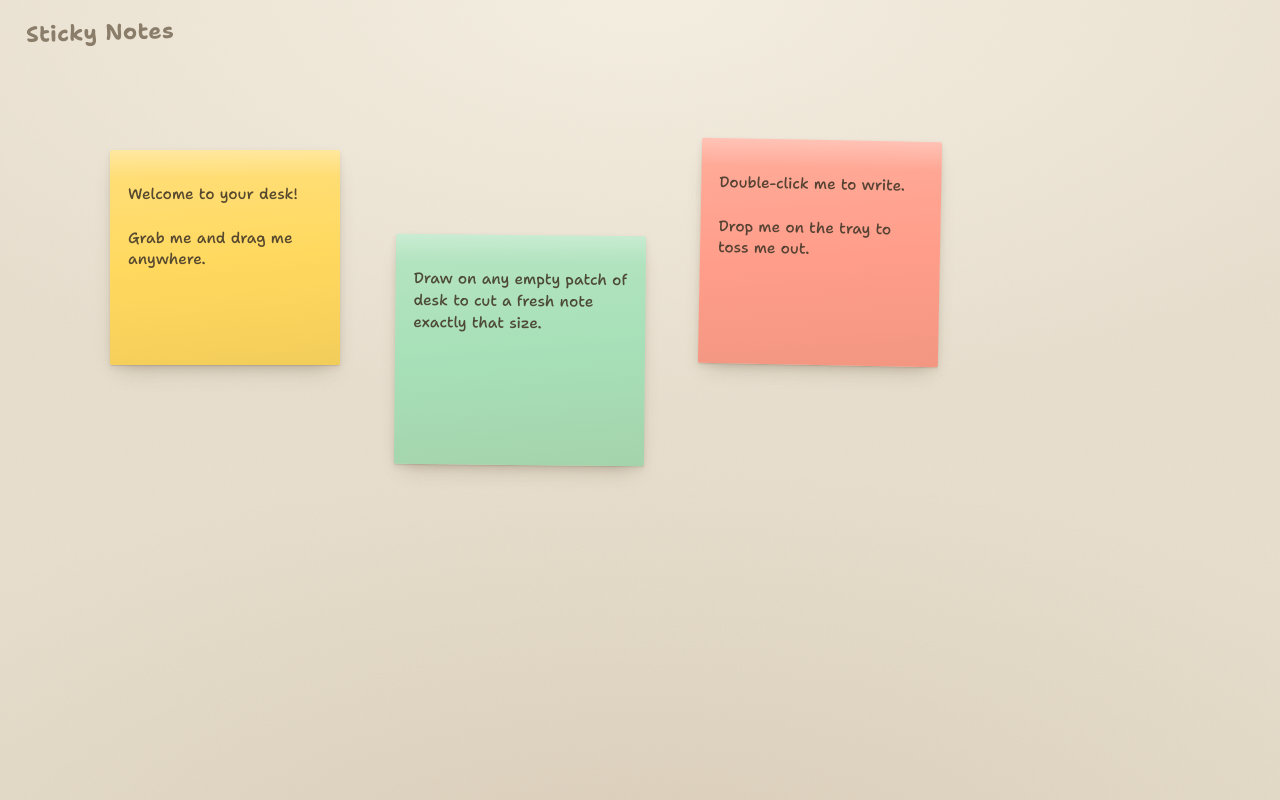
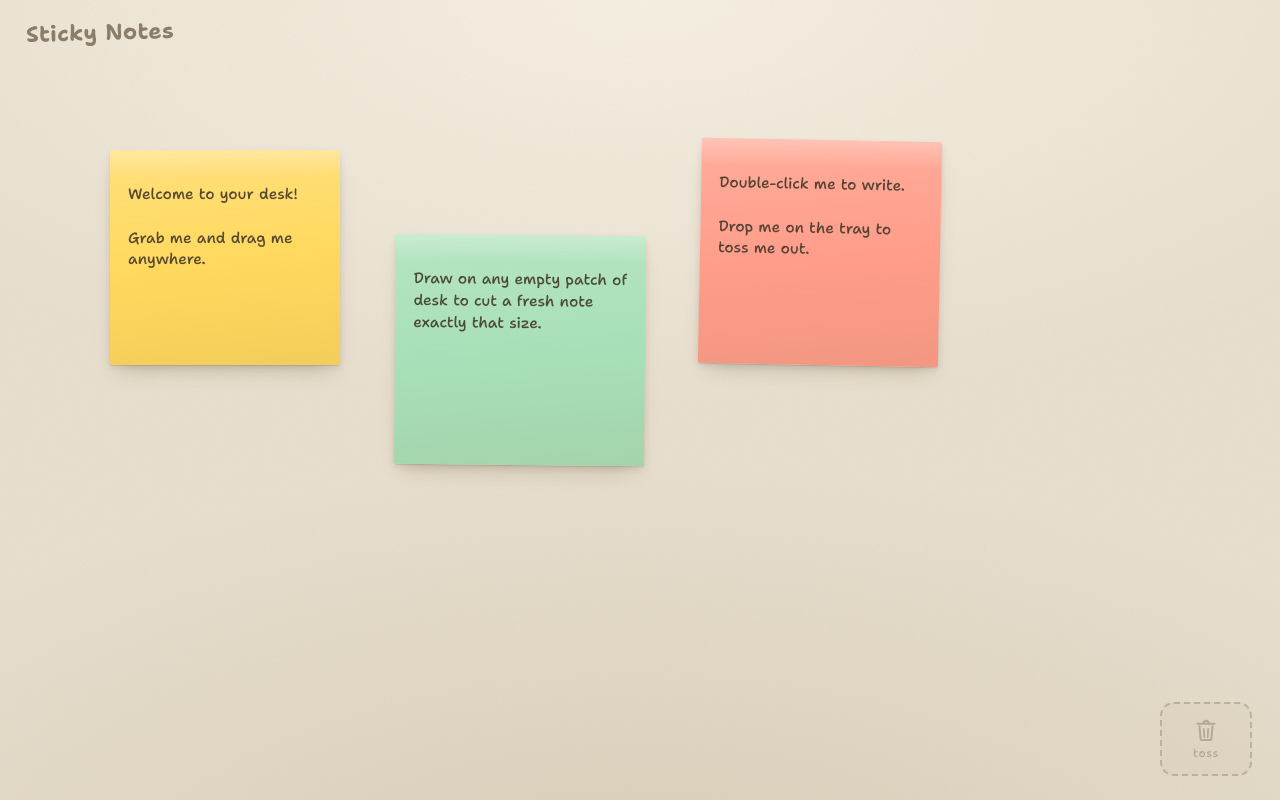
Before and after one commit to DmitryKandratsenka/sticky-notes, a React (Vite) app: page / in a window 1280 px wide. Built offline with nearby package versions, Linux system fonts and the light colour scheme.

Commit message:
feat(board): add trash zone with drag-to-delete

```diff
--- a/src/features/board/Board.tsx
+++ b/src/features/board/Board.tsx
@@ -3,6 +3,8 @@ import { useRef } from 'react';
 import { useNotesState } from '../../app/notesContext';
 import { Note } from '../note/Note';
 import styles from './Board.module.css';
+import { TrashApiProvider } from './trashContext';
+import { TrashZone } from './TrashZone';
 import { useDrawToCreate } from './useDrawToCreate';
 
 export function Board() {
@@ -12,11 +14,14 @@ export function Board() {
   const draw = useDrawToCreate(boardRef, ghostRef);
 
   return (
+    <TrashApiProvider>
       <div className={styles.board} ref={boardRef} onPointerDown={draw.onPointerDown}>
         {Object.values(notes).map((note) => (
           <Note key={note.id} note={note} boardRef={boardRef} />
         ))}
+        <TrashZone />
         <div className={styles.ghost} ref={ghostRef} hidden aria-hidden="true" />
       </div>
+    </TrashApiProvider>
   );
 }
--- /dev/null
+++ b/src/features/board/TrashZone.module.css
@@ -0,0 +1,59 @@
+.zone {
+  position: absolute;
+  right: 28px;
+  bottom: 24px;
+  width: 92px;
+  height: 74px;
+  display: flex;
+  flex-direction: column;
+  align-items: center;
+  justify-content: center;
+  gap: 2px;
+  border: 2px dashed color-mix(in oklab, var(--color-ink-soft), transparent 35%);
+  border-radius: 14px;
+  color: color-mix(in oklab, var(--color-ink-soft), transparent 20%);
+  background: rgb(120 96 60 / 0.05);
+  opacity: 0.65;
+  transition:
+    transform 160ms ease,
+    opacity 160ms ease,
+    background-color 160ms ease,
+    border-color 160ms ease,
+    color 160ms ease;
+}
+
+.icon {
+  width: 26px;
+  height: 26px;
+}
+
+.lid {
+  transform-origin: 17px 6px;
+  transition: transform 160ms ease;
+}
+
+.label {
+  font-family: var(--font-hand);
+  font-size: 11.5px;
+  font-weight: 500;
+  letter-spacing: 0.6px;
+}
+
+/* A note is being dragged somewhere on the desk. */
+.zone.awake {
+  opacity: 1;
+  transform: scale(1.05);
+  z-index: 9999; /* above resting notes, below the lifted note (10000) */
+}
+
+/* The dragged pointer is over the tray: dropping now deletes. */
+.zone.hot {
+  color: #b3402e;
+  border: 2px solid color-mix(in oklab, #c74f36, transparent 25%);
+  background: rgb(199 79 54 / 0.12);
+  transform: scale(1.14) rotate(-2deg);
+}
+
+.zone.hot .lid {
+  transform: rotate(14deg) translateY(-1.5px);
+}
--- /dev/null
+++ b/src/features/board/TrashZone.tsx
@@ -0,0 +1,59 @@
+import { useEffect, useRef } from 'react';
+
+import styles from './TrashZone.module.css';
+import { useTrashApiRef } from './trashContext';
+
+function toggle(node: HTMLElement, className: string | undefined, on: boolean): void {
+  if (className !== undefined) node.classList.toggle(className, on);
+}
+
+/**
+ * The waste tray. Sleeps in the bottom corner, wakes while a note is dragged
+ * and heats up when the pointer carries a note over it; dropping there deletes
+ * the note. All state changes arrive through the imperative TrashZoneApi.
+ */
+export function TrashZone() {
+  const apiRef = useTrashApiRef();
+  const zoneRef = useRef<HTMLDivElement>(null);
+
+  useEffect(() => {
+    const zone = zoneRef.current;
+    if (zone === null) return;
+    apiRef.current = {
+      getRect: () => {
+        const rect = zone.getBoundingClientRect();
+        return { x: rect.x, y: rect.y, width: rect.width, height: rect.height };
+      },
+      setAwake: (awake) => {
+        toggle(zone, styles.awake, awake);
+        if (!awake) toggle(zone, styles.hot, false);
+      },
+      setHot: (hot) => {
+        toggle(zone, styles.hot, hot);
+      },
+    };
+    return () => {
+      apiRef.current = null;
+    };
+  }, [apiRef]);
+
+  return (
+    <div className={styles.zone} ref={zoneRef} aria-hidden="true">
+      <svg className={styles.icon} viewBox="0 0 24 24" fill="none" stroke="currentColor">
+        <path
+          className={styles.lid}
+          d="M4 6.2 H20 M9.5 6 C9.5 4.4 10.4 3.5 12 3.5 C13.6 3.5 14.5 4.4 14.5 6"
+          strokeWidth="1.8"
+          strokeLinecap="round"
+        />
+        <path
+          d="M6 8.5 L7 20.2 C7 20.8 7.5 21.3 8.1 21.3 L15.9 21.3 C16.5 21.3 17 20.8 17 20.2 L18 8.5"
+          strokeWidth="1.8"
+          strokeLinecap="round"
+        />
+        <path d="M10 11 L10.4 18.5 M14 11 L13.6 18.5" strokeWidth="1.6" strokeLinecap="round" />
+      </svg>
+      <span className={styles.label}>toss</span>
+    </div>
+  );
+}
--- /dev/null
+++ b/src/features/board/trashContext.tsx
@@ -0,0 +1,34 @@
+import { createContext, useContext, useRef, type ReactNode, type RefObject } from 'react';
+
+import { type Rect } from '../../model/geometry';
+import { invariant } from '../../shared/lib/invariant';
+
+/**
+ * Imperative surface the trash zone exposes to drag gestures. Pointer capture
+ * retargets every event to the dragged note, so drop detection has to be
+ * coordinate math against this rect — `:hover` and event targets can't work.
+ * State flips are direct class toggles: they happen on every drag frame and
+ * must not run through React.
+ */
+export interface TrashZoneApi {
+  /** Trash rect in client coordinates, for caching at gesture start. */
+  getRect: () => Rect;
+  /** A note drag is in flight: the tray wakes up and starts watching. */
+  setAwake: (awake: boolean) => void;
+  /** The dragged pointer is currently over the tray. */
+  setHot: (hot: boolean) => void;
+}
+
+const TrashApiContext = createContext<RefObject<TrashZoneApi | null> | null>(null);
+
+export function TrashApiProvider({ children }: { readonly children: ReactNode }) {
+  const apiRef = useRef<TrashZoneApi | null>(null);
+  return <TrashApiContext.Provider value={apiRef}>{children}</TrashApiContext.Provider>;
+}
+
+/** The ref is filled by TrashZone on mount; consumers read it lazily per gesture. */
+export function useTrashApiRef(): RefObject<TrashZoneApi | null> {
+  const apiRef = useContext(TrashApiContext);
+  invariant(apiRef !== null, 'useTrashApiRef must be used within a TrashApiProvider');
+  return apiRef;
+}
--- a/src/features/note/Note.module.css
+++ b/src/features/note/Note.module.css
@@ -1,5 +1,6 @@
 .note {
   position: absolute;
+  z-index: var(--note-z, 1);
   /* transform is reserved for gesture code; nothing else may set it. */
   user-select: none;
   touch-action: none;
@@ -13,12 +14,20 @@
 
 /* Applied imperatively while a move gesture is live. */
 .note.lifted {
+  /* Above the awake trash zone (9999) and any organically grown note z. */
+  z-index: 10000;
   will-change: transform;
 }
 
 .note.lifted .paper {
   transform: rotate(0deg) scale(1.02);
   box-shadow: var(--shadow-note-lifted);
+}
+
+/* Hovering over the trash: the note braces for the toss. */
+.note.doomed .paper {
+  transform: rotate(2.5deg) scale(0.9);
+  opacity: 0.82;
 }
 
 .paper {
--- a/src/features/note/Note.tsx
+++ b/src/features/note/Note.tsx
@@ -17,6 +17,7 @@ interface NoteProps {
 interface NoteStyle extends CSSProperties {
   '--note-paper': string;
   '--note-tilt': string;
+  '--note-z': number;
 }
 
 /** Resting tilt in one of a few deterministic steps, so the desk looks hand-made. */
@@ -44,14 +45,16 @@ export const Note = memo(function Note({ note, boardRef }: NoteProps) {
     move.onPointerDown(event);
   };
 
+  // Stacking goes through --note-z (not an inline z-index) so gesture CSS
+  // classes can override it by specificity without fighting inline styles.
   const style: NoteStyle = {
     left: note.rect.x,
     top: note.rect.y,
     width: note.rect.width,
     height: note.rect.height,
-    zIndex: note.zIndex,
     '--note-paper': NOTE_PAPER_COLORS[note.color],
     '--note-tilt': `${restingTiltDeg(note.id)}deg`,
+    '--note-z': note.zIndex,
   };
 
   return (
--- a/src/features/note/useNoteMove.ts
+++ b/src/features/note/useNoteMove.ts
@@ -1,16 +1,20 @@
 import { type RefObject } from 'react';
 
 import { useNotesDispatch } from '../../app/notesContext';
-import { clampPosition, type Rect, type Size } from '../../model/geometry';
+import { clampPosition, isPointInRect, type Rect, type Size } from '../../model/geometry';
 import { type Note } from '../../model/note';
+import { useTrashApiRef } from '../board/trashContext';
+import { invariant } from '../../shared/lib/invariant';
 import { usePointerDrag, type DragPoint } from '../../shared/pointer/usePointerDrag';
-import { invariant } from '../../shared/lib/invariant';
 import styles from './Note.module.css';
 
 interface MoveBaseline {
   readonly rect: Rect;
   readonly bounds: Size;
   readonly node: HTMLElement;
+  /** Client-space trash rect, cached once per gesture. */
+  readonly trashRect: Rect | null;
+  hot: boolean;
 }
 
 /** The pointer delta that keeps the note fully on the board. */
@@ -23,20 +27,20 @@ function boardDelta(baseline: MoveBaseline, delta: DragPoint): DragPoint {
   return { x: position.x - baseline.rect.x, y: position.y - baseline.rect.y };
 }
 
-function liftNote(node: HTMLElement): void {
-  if (styles.lifted !== undefined) node.classList.add(styles.lifted);
+function addClass(node: HTMLElement, className: string | undefined): void {
+  if (className !== undefined) node.classList.add(className);
 }
 
-function settleNote(node: HTMLElement): void {
-  node.style.removeProperty('transform');
-  if (styles.lifted !== undefined) node.classList.remove(styles.lifted);
+function toggleClass(node: HTMLElement, className: string | undefined, on: boolean): void {
+  if (className !== undefined) node.classList.toggle(className, on);
 }
 
 /**
- * Drag-to-move. While the gesture is live the note follows the pointer via a
- * direct `transform` write (no React involvement per frame); the new position
- * is dispatched once, on release. Cancelling simply drops the transform and
- * the note snaps home.
+ * Drag-to-move, including drop-on-trash. While the gesture is live the note
+ * follows the pointer via a direct `transform` write (no React work per
+ * frame) and the pointer position is hit-tested against the cached trash
+ * rect. Release either commits the new position or, over the trash, removes
+ * the note; both are a single dispatch.
  */
 export function useNoteMove(
   note: Note,
@@ -44,25 +48,48 @@ export function useNoteMove(
   boardRef: RefObject<HTMLElement | null>,
 ) {
   const dispatch = useNotesDispatch();
+  const trashApiRef = useTrashApiRef();
+
+  const settle = (baseline: MoveBaseline) => {
+    const { node } = baseline;
+    node.style.removeProperty('transform');
+    toggleClass(node, styles.lifted, false);
+    toggleClass(node, styles.doomed, false);
+    trashApiRef.current?.setAwake(false);
+  };
 
   return usePointerDrag<MoveBaseline>({
     onDragStart: () => {
       const node = noteRef.current;
       const board = boardRef.current;
       invariant(node !== null && board !== null, 'note and board must be mounted during a drag');
-      liftNote(node);
+      addClass(node, styles.lifted);
+      trashApiRef.current?.setAwake(true);
       return {
         rect: note.rect,
         bounds: { width: board.clientWidth, height: board.clientHeight },
         node,
+        trashRect: trashApiRef.current?.getRect() ?? null,
+        hot: false,
       };
     },
-    onDragMove: ({ baseline, delta }) => {
+    onDragMove: ({ baseline, delta, point }) => {
       const d = boardDelta(baseline, delta);
       baseline.node.style.transform = `translate3d(${d.x}px, ${d.y}px, 0)`;
+
+      const hot = baseline.trashRect !== null && isPointInRect(point, baseline.trashRect);
+      if (hot !== baseline.hot) {
+        baseline.hot = hot;
+        trashApiRef.current?.setHot(hot);
+        toggleClass(baseline.node, styles.doomed, hot);
+      }
     },
     onDragEnd: ({ baseline, delta }) => {
-      settleNote(baseline.node);
+      settle(baseline);
+      if (baseline.hot) {
+        dispatch({ type: 'note/removed', id: note.id });
+        return;
+      }
       const d = boardDelta(baseline, delta);
       dispatch({
         type: 'note/moved',
@@ -74,7 +101,7 @@ export function useNoteMove(
       });
     },
     onDragCancel: ({ baseline }) => {
-      settleNote(baseline.node);
+      settle(baseline);
     },
   });
 }
```
Lines whose indentation alone changed are shown as unchanged.
